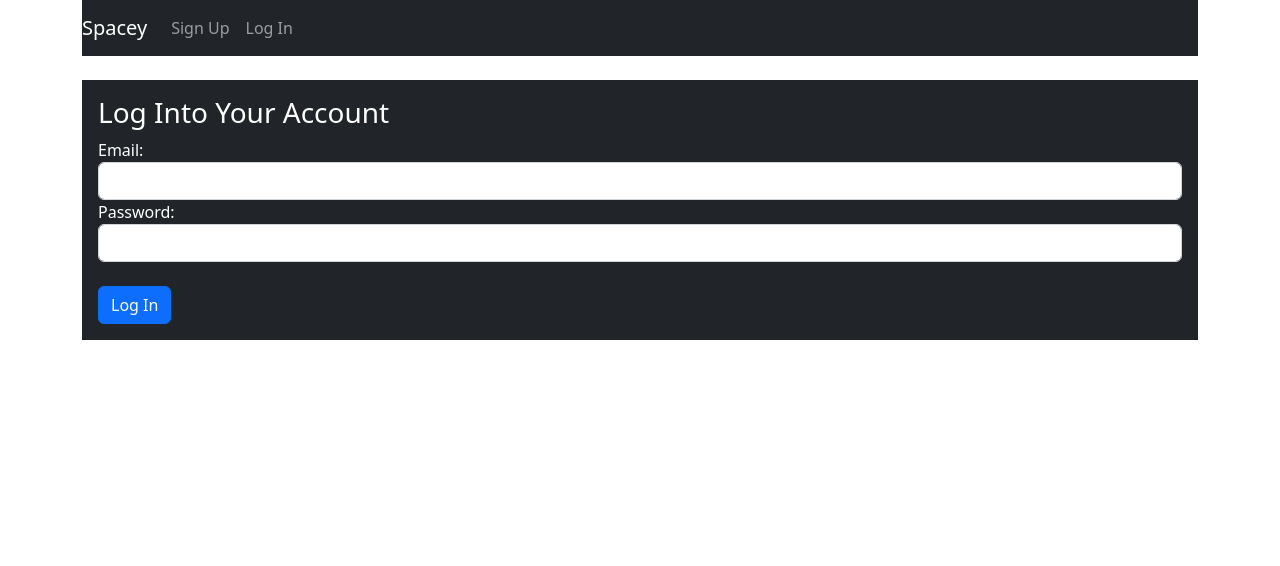
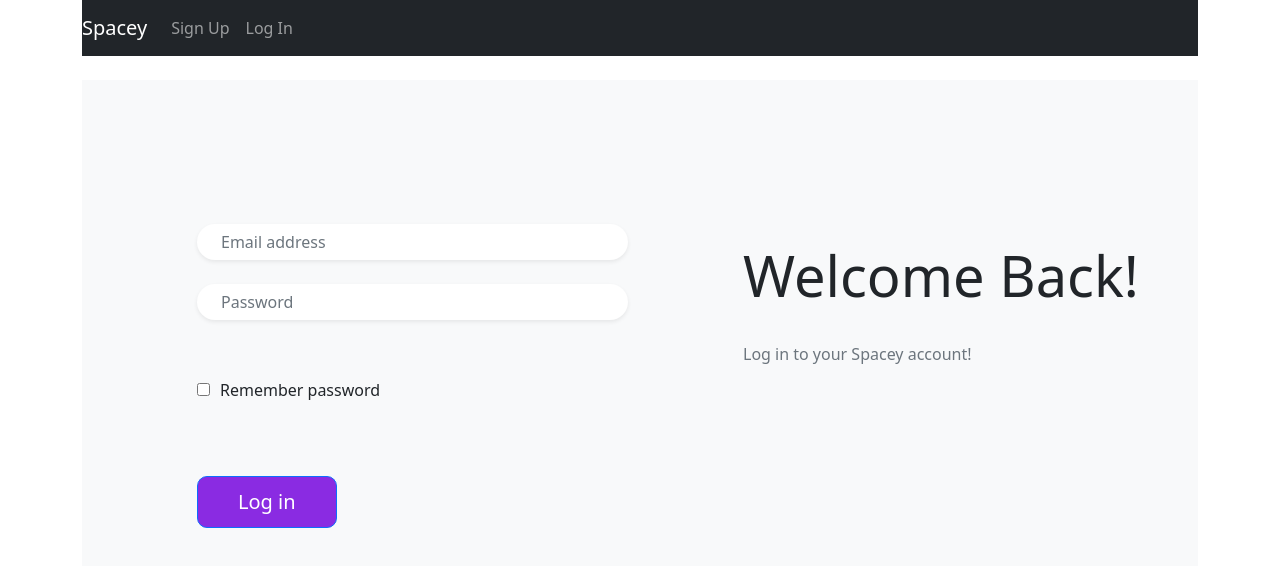
Before and after one commit to anikislam104/mern-spacey, a React (Create React App) app in the folder frontend/: page /login in a window 1280 px wide. Shown: the top 566 px of the page. Built offline with nearby package versions, Linux system fonts and the light colour scheme; the HTML template or start-up script is replaced by a standard one.

Commit message:
Modified login.js to update Log in UI

```diff
--- a/frontend/src/components/login.js
+++ b/frontend/src/components/login.js
@@ -56,7 +56,7 @@ export default class Login extends Component {
 
               }
 
-
+/*
     render(){
         return(
             <div class="p-3 mb-2 bg-dark text-white">
@@ -96,4 +96,88 @@ export default class Login extends Component {
 
         )
     }
+  */
+
+    render() {
+
+      const myStyle= {
+       buttonSection:{
+        padding: "10px 40px",
+        fontSize: "20px",
+        borderRadius: "10px",
+        backgroundColor: "BlueViolet",
+        color: "white",
+       },
+
+       inputSection:{
+         padding : "10px 10px",
+       }
+
+     }
+      return (
+
+         <div className="maincontainer">
+          <div class="container-fluid">
+              <div class="row no-gutter">
+
+
+                  <div class="col-md-12 bg-light">
+                      <div class="login d-flex align-items-center py-5">
+
+                          <div class="container">
+                              <div class="row align-items-center">
+
+                                <div class="col-lg-1">
+
+                                </div>
+
+                                <div class="col-lg-5">
+                                  <br/>
+                                  <br/>
+                                  <br/>
+                                  <br/>
+                                  <form onSubmit={this.onSubmit}>
+                                          <div class="form-group sm-3">
+                                              <input id="inputEmail" type="email" placeholder="Email address"  required="" autofocus="" value={this.state.email} onChange={this.onChangeEmail} class="form-control rounded-pill border-0 shadow-sm px-4" />
+                                          </div>
+                                          <br/>
+                                          <div class="form-group sm-3">
+                                              <input id="inputPassword" type="password" placeholder="Password" required="" value={this.state.password} onChange={this.onChangePassword} class="form-control rounded-pill border-0 shadow-sm px-4 text-primary" />
+                                          </div>
+                                          <br/>
+                                          <br/>
+                                          <div class="custom-control custom-checkbox mb-3">
+                                              <input id="customCheck1" type="checkbox" class="custom-control-input"  style={myStyle.inputSection} />
+                                              <label for="customCheck1" class="custom-control-label" style={myStyle.inputSection}>Remember password</label>
+                                          </div>
+                                          <br/>
+                                          <br/>
+                                          <div className="form-group">
+                                               <input type="submit" value="Log in" className="btn btn-primary" style={myStyle.buttonSection} />
+                                          </div>
+
+                                   </form>
+                                </div>
+
+                                <div class="col-lg-1">
+
+                                </div>
+
+                                <div class="col-lg-5">
+                                      <h3 class="display-4">Welcome Back!</h3>
+                                      <br/>
+                                      <p class="text-muted mb-4">Log in to your Spacey account!</p>
+                                      <br/>
+                                  </div>
+
+                              </div>
+                          </div>
+                      </div>
+                  </div>
+              </div>
+          </div>
+        </div>
+
+  )
+  }
 }
```
Also changed, not shown: package.json (added, +11 -0 lines), 1 other file (tests, documents, lock files or other folders).
